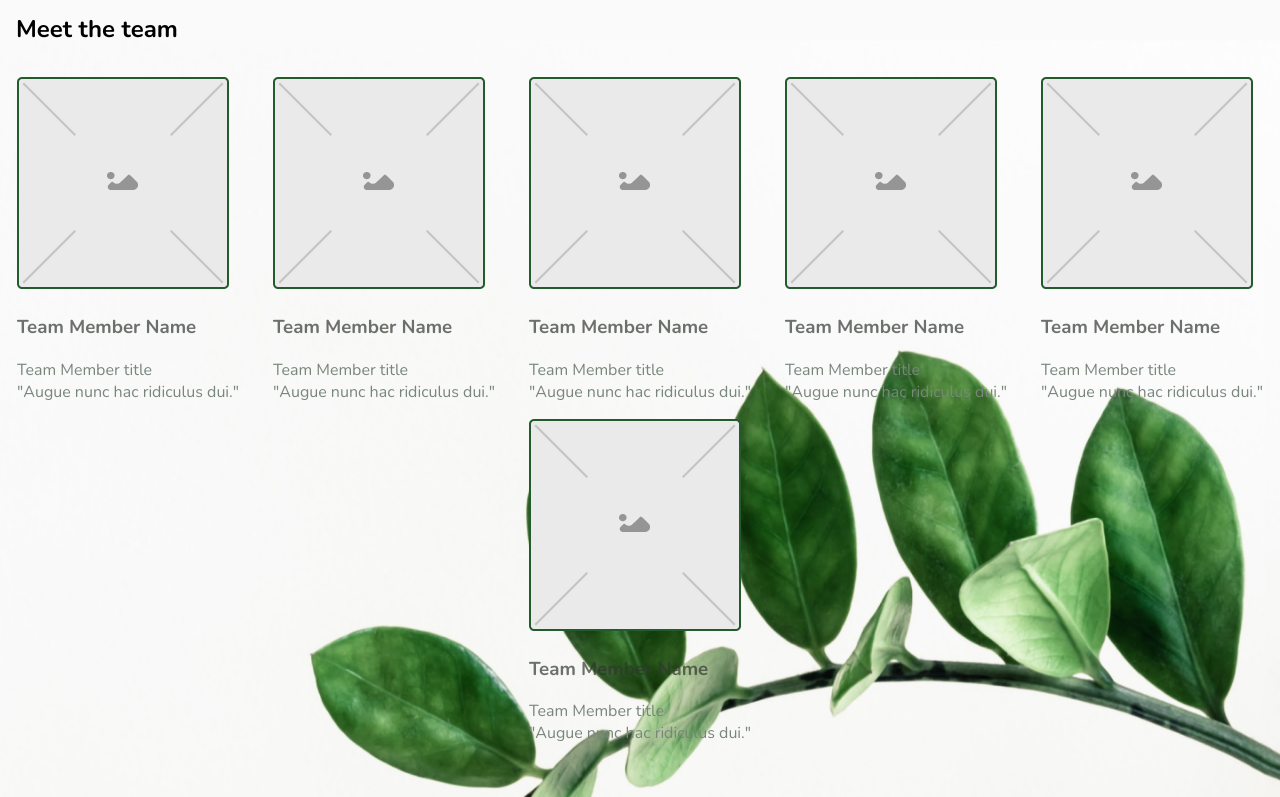
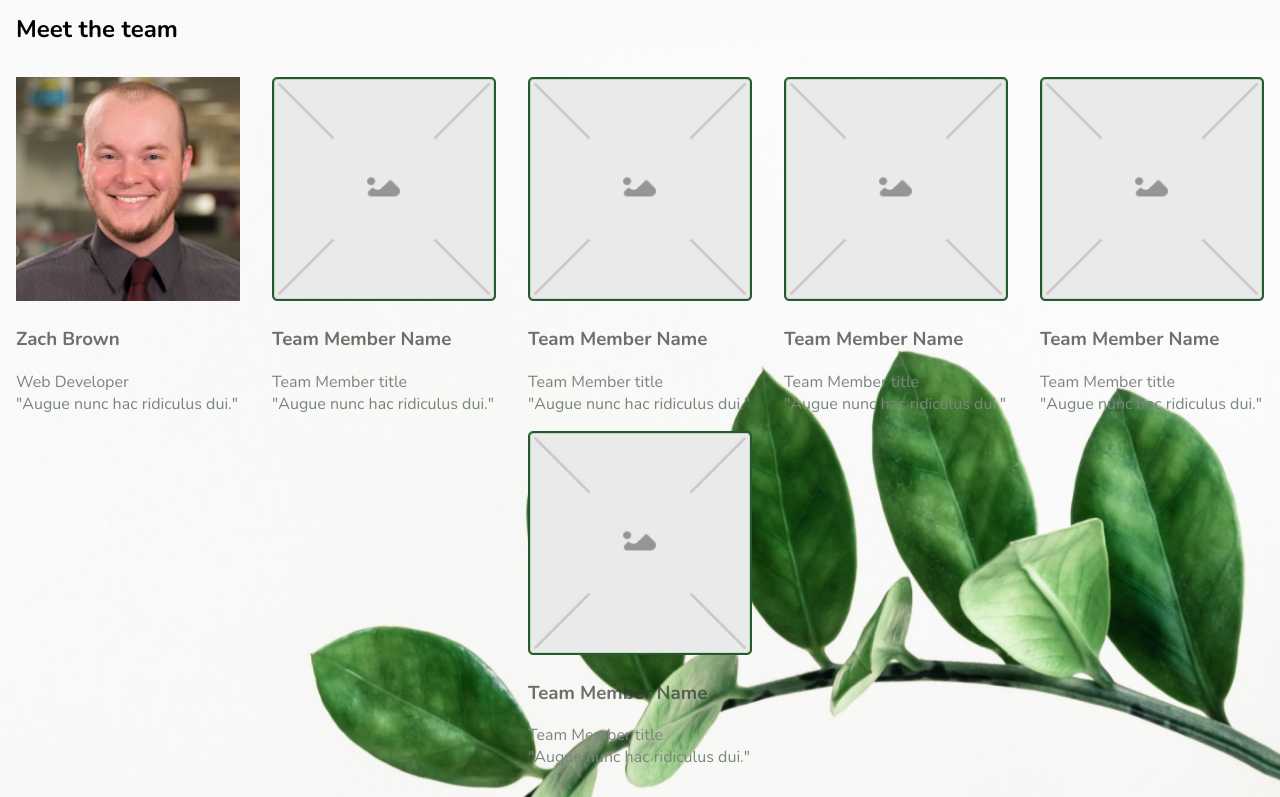
Before and after one commit to Water-My-Plants-3-PT/UI, a plain HTML site: page about.html in a window 1280 px wide. Shown: the part 83-880 px from the top of the page. Drawn offline with nearby package versions, Linux system fonts and the light colour scheme.

Commit message:
added team member picture and set image size

```diff
--- a/about.html
+++ b/about.html
@@ -25,10 +25,10 @@
         <!-- gallery -->
         <div class="gallery">
             <div class="card right">
-                <img src="/img/placeholder.png">
+                <img src="/img/zach_brown.png">
                 <div class="member-info rgt">
-                    <h3>Team Member Name</h3>
-                    <p class="member-title">Team Member title</p>
+                    <h3>Zach Brown</h3>
+                    <p class="member-title">Web Developer</p>
                     <p class='member-quote'>"Augue nunc hac ridiculus dui."</p>
                 </div>
             </div>
--- a/less/team.less
+++ b/less/team.less
@@ -21,6 +21,10 @@
 
 .card {
     padding-top: 1rem;
+    width: 14rem;
+    img {
+        width: 100%;
+    }
     h3 {
         color: @black;
     }
```
Also changed, not shown: CSS/index.css, img/zach_brown.png (added).
